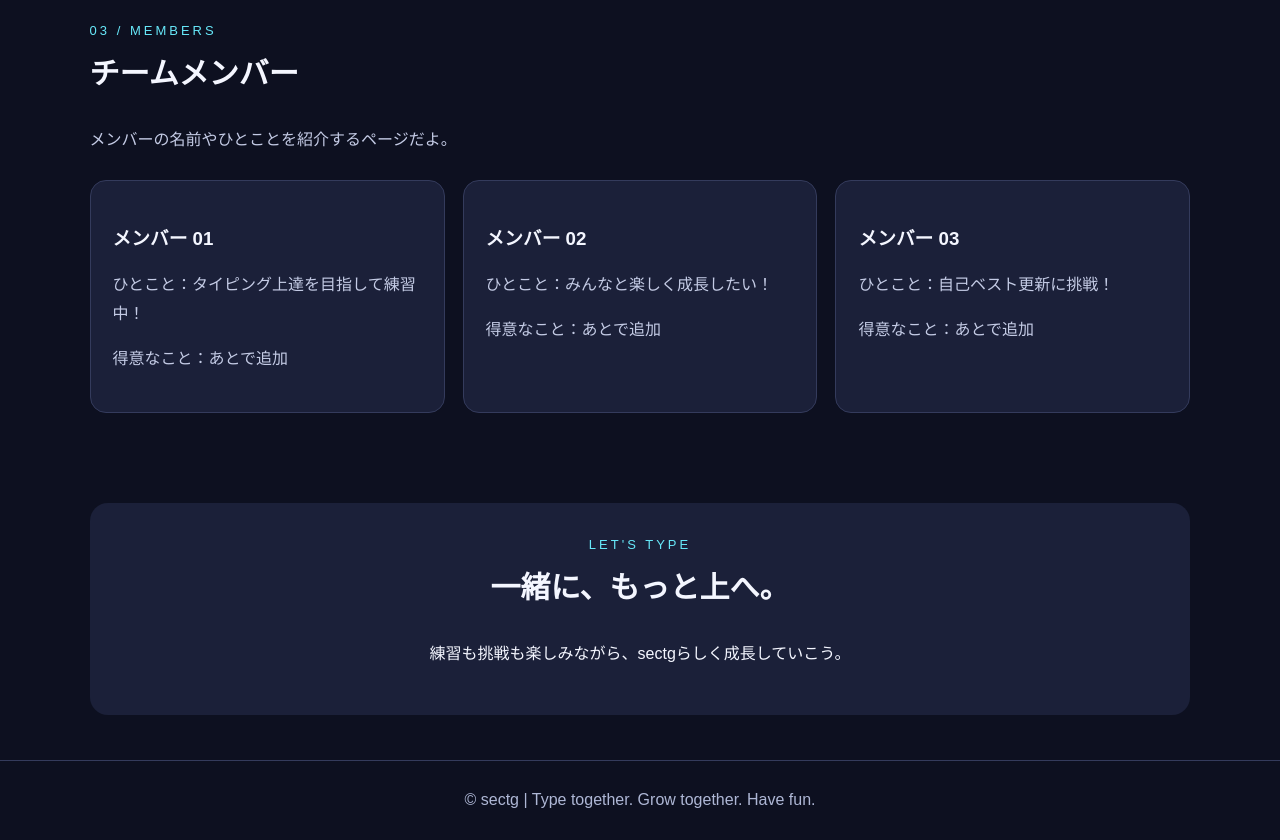
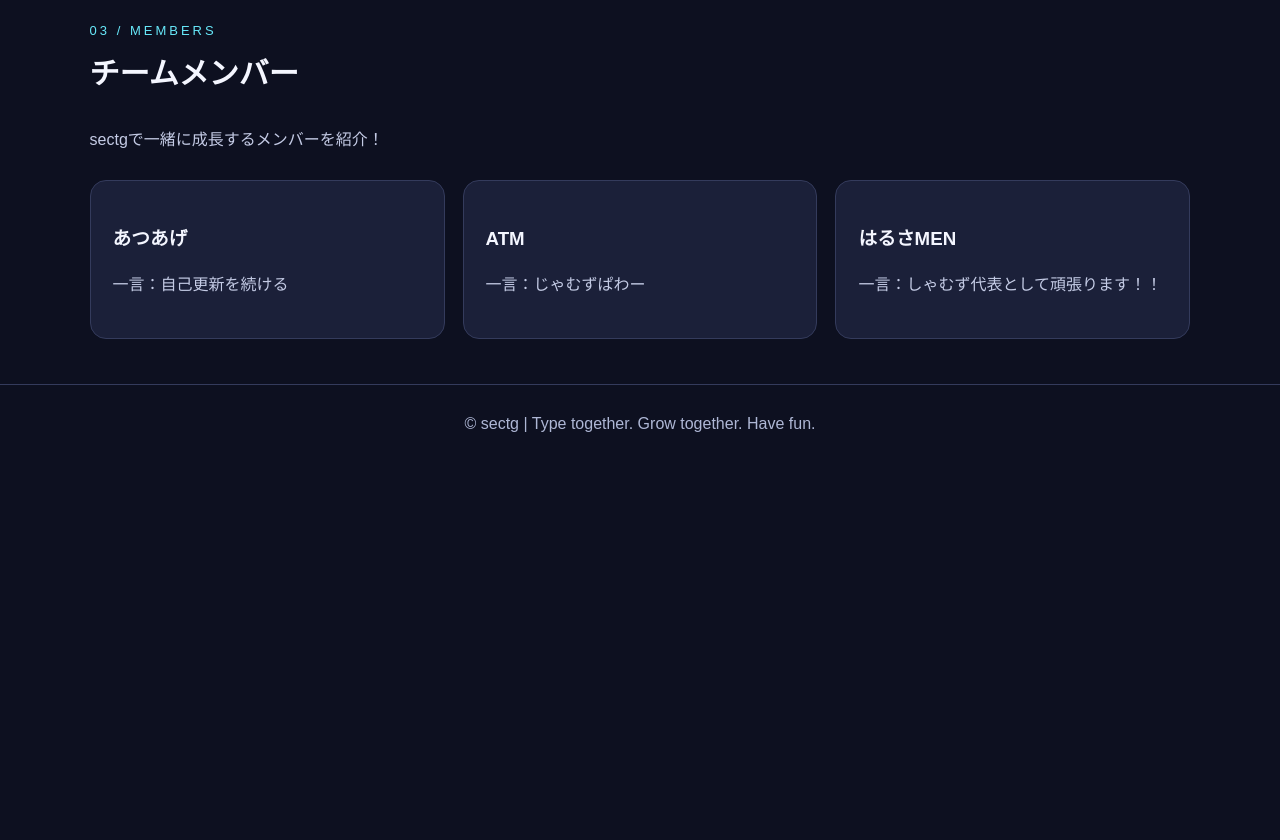
Before and after one commit to sectypxg/sectypxg.github.io, a plain HTML site: page index.html in a window 1280 px wide. Shown: the part 1560-2400 px from the top of the page. After the commit the page ends 2024 px from the top, so only its background shows below. Drawn offline with Linux system fonts and the light colour scheme.

Commit message:
Update index.html

```diff
--- a/index.html
+++ b/index.html
@@ -140,31 +140,23 @@
 <section id="members">
   <div class="label">03 / MEMBERS</div>
   <h2>チームメンバー</h2>
-    <p class="description">メンバーの名前やひとことを紹介するページだよ。</p>
+  <p class="description">sectgで一緒に成長するメンバーを紹介！</p>
+
   <div class="grid">
     <div class="card">
-        <h3>メンバー 01</h3>
-        <p>ひとこと：タイピング上達を目指して練習中！</p>
-        <p>得意なこと：あとで追加</p>
+      <h3>あつあげ</h3>
+      <p>一言：自己更新を続ける</p>
     </div>
+
     <div class="card">
-        <h3>メンバー 02</h3>
-        <p>ひとこと：みんなと楽しく成長したい！</p>
-        <p>得意なこと：あとで追加</p>
+      <h3>ATM</h3>
+      <p>一言：じゃむずぱわー</p>
     </div>
+
     <div class="card">
-        <h3>メンバー 03</h3>
-        <p>ひとこと：自己ベスト更新に挑戦！</p>
-        <p>得意なこと：あとで追加</p>
+      <h3>はるさMEN</h3>
+      <p>一言：しゃむず代表として頑張ります！！</p>
     </div>
-    </div>
-  </section>
-
-  <section>
-    <div class="join">
-      <div class="label">LET'S TYPE</div>
-      <h2>一緒に、もっと上へ。</h2>
-      <p>練習も挑戦も楽しみながら、sectgらしく成長していこう。</p>
   </div>
 </section>
 
```
Lines whose indentation alone changed are shown as unchanged.
